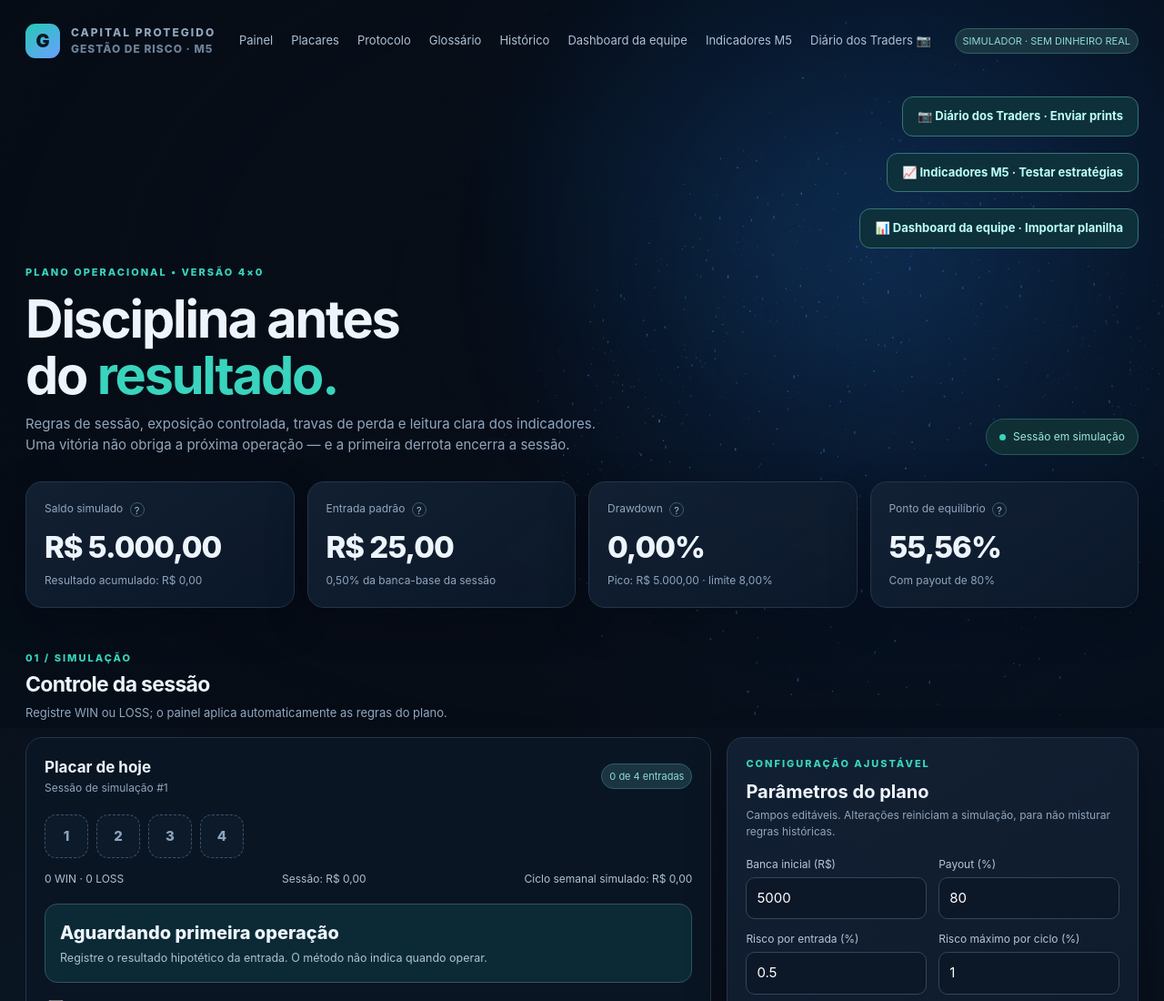
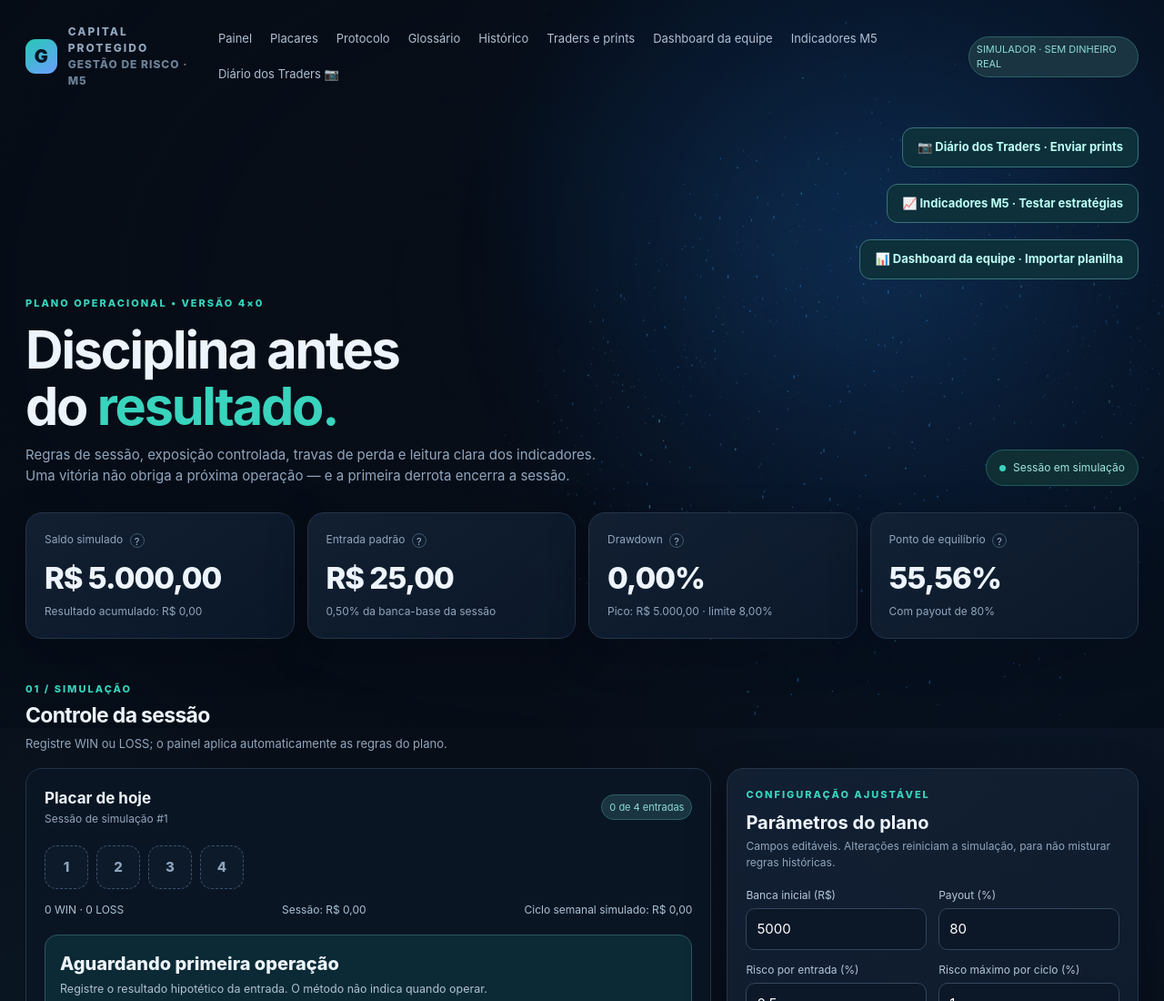
Before and after one commit to gblemosf/scd, a plain HTML site: page trade/index.html in a window 1280 px wide. Shown: the top 1100 px of the page at 91% size. Drawn offline with Linux system fonts and the light colour scheme.

Commit message:
Add trader evidence team dashboard link to main trade navigation

```diff
--- a/trade/index.html
+++ b/trade/index.html
@@ -23,7 +23,7 @@ body{background:radial-gradient(ellipse 65% 45% at 90% 5%,rgba(25,89,169,.17),tr
 
 </style>
 </head><body><div class="ambient-world" aria-hidden="true"><div class="ambient-glow"></div><canvas id="particleWorld"></canvas></div><main class="layout">
-<header class="top"><div class="brand"><span class="mark">G</span><span>CAPITAL PROTEGIDO<br><span style="color:#6d839a;letter-spacing:1px">GESTÃO DE RISCO · M5</span></span></div><nav class="nav"><a href="#painel">Painel</a><a href="#placares">Placares</a><a href="#regras">Protocolo</a><a href="#glossario">Glossário</a><a href="#historico">Histórico</a><a href="./dashboard.html">Dashboard da equipe</a><a href="./indicadores.html">Indicadores M5</a><a href="./diario.html">Diário dos Traders 📷</a></nav><span class="pill">SIMULADOR · SEM DINHEIRO REAL</span></header>
+<header class="top"><div class="brand"><span class="mark">G</span><span>CAPITAL PROTEGIDO<br><span style="color:#6d839a;letter-spacing:1px">GESTÃO DE RISCO · M5</span></span></div><nav class="nav"><a href="#painel">Painel</a><a href="#placares">Placares</a><a href="#regras">Protocolo</a><a href="#glossario">Glossário</a><a href="#historico">Histórico</a><a href="./equipe.html">Traders e prints</a><a href="./dashboard.html">Dashboard da equipe</a><a href="./indicadores.html">Indicadores M5</a><a href="./diario.html">Diário dos Traders 📷</a></nav><span class="pill">SIMULADOR · SEM DINHEIRO REAL</span></header>
 <div style="display:flex;justify-content:flex-end;margin:0 0 18px"><a href="./diario.html" style="display:inline-flex;gap:8px;align-items:center;padding:11px 16px;border:1px solid #39747a;border-radius:12px;background:#0d303b;color:#bcfff4;font-weight:750;text-decoration:none;font-size:13px">📷 Diário dos Traders · Enviar prints</a></div><div style="display:flex;justify-content:flex-end;gap:8px;flex-wrap:wrap;margin:0 0 18px"><a href="./indicadores.html" style="display:inline-flex;gap:8px;align-items:center;padding:11px 16px;border:1px solid #39747a;border-radius:12px;background:#0d303b;color:#bcfff4;font-weight:750;text-decoration:none;font-size:13px">📈 Indicadores M5 · Testar estratégias</a></div><div style="display:flex;justify-content:flex-end;gap:8px;flex-wrap:wrap;margin:0 0 18px"><a href="./dashboard.html" style="display:inline-flex;gap:8px;align-items:center;padding:11px 16px;border:1px solid #39747a;border-radius:12px;background:#0d303b;color:#bcfff4;font-weight:750;text-decoration:none;font-size:13px">📊 Dashboard da equipe · Importar planilha</a></div><section class="hero"><div><div class="label">Plano operacional • Versão 4×0</div><h1>Disciplina antes<br>do <span>resultado.</span></h1><p>Regras de sessão, exposição controlada, travas de perda e leitura clara dos indicadores. Uma vitória não obriga a próxima operação — e a primeira derrota encerra a sessão.</p></div><div class="status" id="sessionBadge">Sessão pronta para simular</div></section>
 <section id="painel" class="grid" aria-label="Indicadores principais"><div class="card"><div class="k">Saldo simulado <span class="help" title="Saldo hipotético após todas as operações registradas.">?</span></div><div class="value" id="balance">R$ 5.000,00</div><div class="mini" id="balanceDelta">Resultado acumulado: R$ 0,00</div></div><div class="card"><div class="k">Entrada padrão <span class="help" title="Percentual da banca de referência arriscado em uma operação.">?</span></div><div class="value" id="entry">R$ 25,00</div><div class="mini" id="riskLabel">0,50% da banca-base do dia</div></div><div class="card"><div class="k">Drawdown <span class="help" title="Queda percentual do saldo atual em relação ao maior saldo já registrado.">?</span></div><div class="value" id="drawdown">0,00%</div><div class="mini" id="peakText">Pico: R$ 5.000,00 · limite 8%</div></div><div class="card"><div class="k">Ponto de equilíbrio <span class="help" title="Taxa mínima teórica de acertos para não perder no longo prazo, para o payout configurado.">?</span></div><div class="value" id="breakeven">55,56%</div><div class="mini" id="payoutLabel">Com payout de 80%</div></div></section>
 <div class="section"><div><div class="label">01 / Simulação</div><h2>Controle da sessão</h2><p>Registre WIN ou LOSS; o painel aplica automaticamente as regras do plano.</p></div></div>
```
